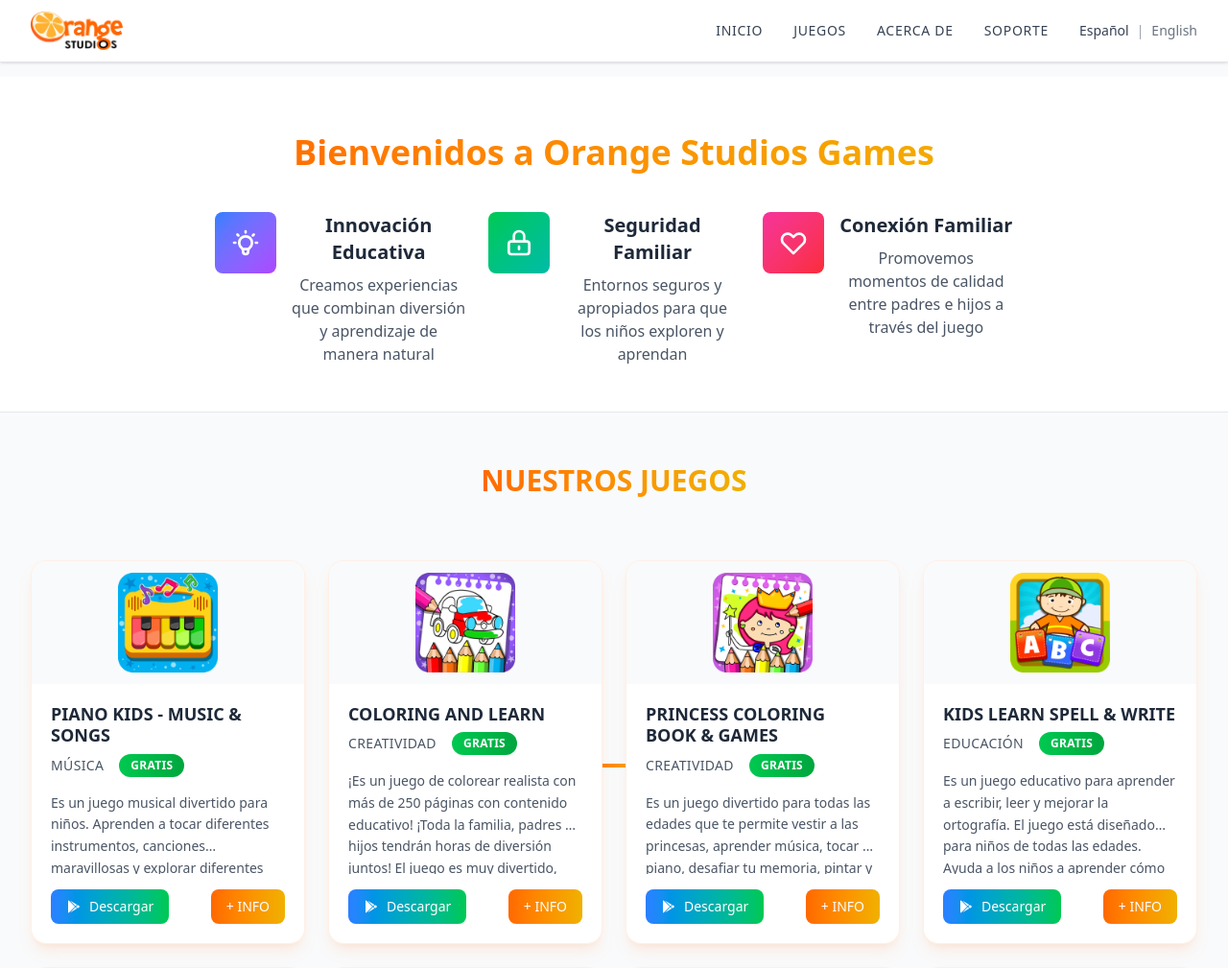
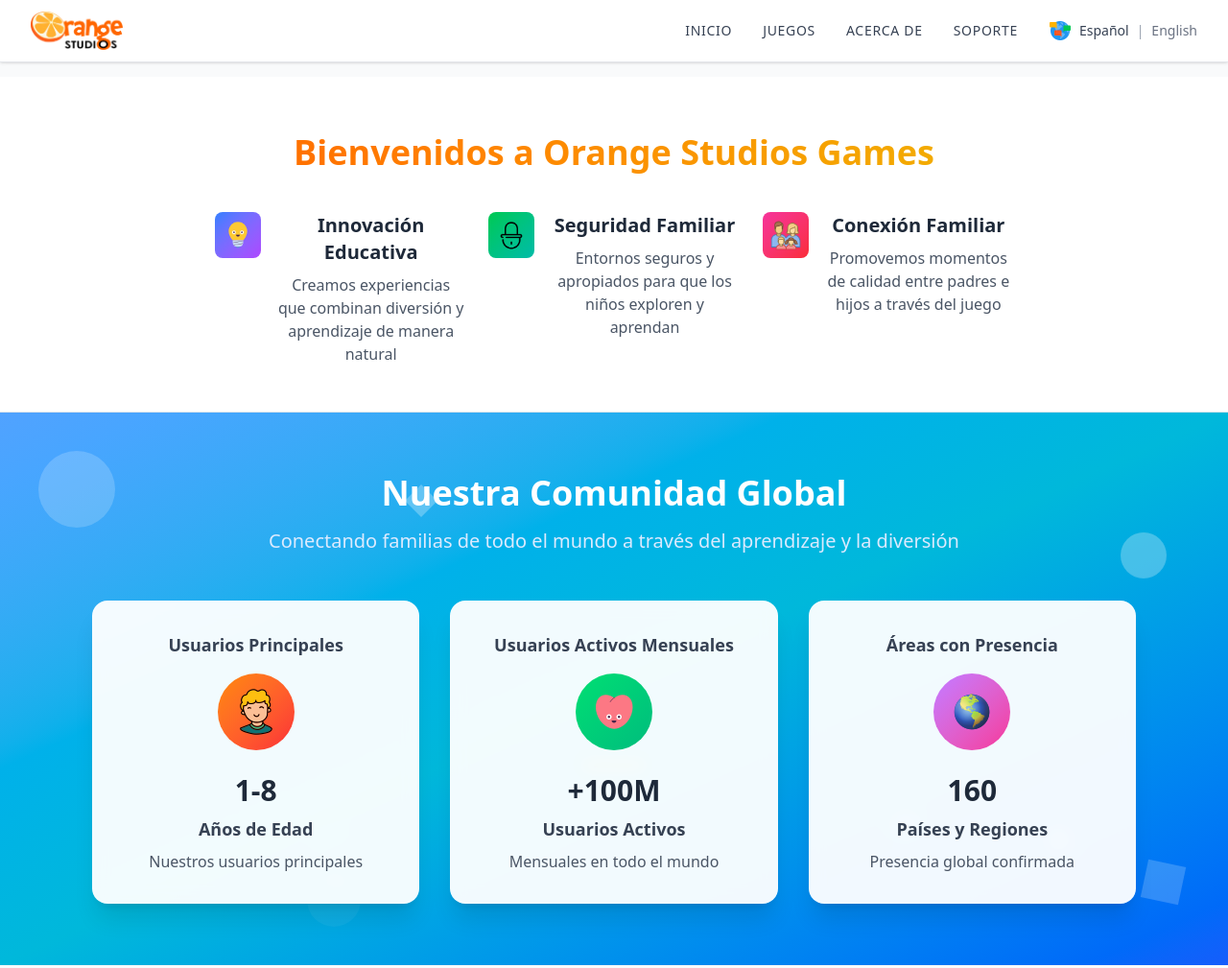
Before and after one commit to FrancoGaggero/Orange-Studio-Games, an Astro site: page / in a window 1280 px wide. Shown: the top 1009 px of the page at 96% size. Built offline with nearby package versions, Linux system fonts and the light colour scheme; Astro itself is replaced by a stand-in of ours.

Commit message:
Nuevos icons y mejoras de comportamiento de la Interfaz

```diff
--- a/src/components/Footer.astro
+++ b/src/components/Footer.astro
@@ -3,7 +3,7 @@
 const currentYear = new Date().getFullYear();
 ---
 
-<footer class="bg-gray-800 text-white py-6 mt-8 border-t border-gray-200">
+<footer class="bg-gray-800 text-white py-6 border-t border-gray-200">
   <div class="max-w-screen-xl mx-auto flex flex-col md:flex-row justify-between items-center px-8 gap-4 text-center md:text-left">
     <p class="text-gray-300 text-sm"
        data-es-template="© YEAR Orange Studios Games - Todos los derechos reservados."
--- a/src/components/Navigation.astro
+++ b/src/components/Navigation.astro
@@ -13,6 +13,7 @@
       <a href="/about" class="nav-link text-gray-700 hover:text-orange-500 font-medium text-sm tracking-wider transition-colors duration-300" data-es="ACERCA DE" data-en="ABOUT US">ACERCA DE</a>
       <a href="/support" class="nav-link text-gray-700 hover:text-orange-500 font-medium text-sm tracking-wider transition-colors duration-300" data-es="SOPORTE" data-en="SUPPORT">SOPORTE</a>
       <div class="flex items-center gap-2 text-sm">
+        <img src="/images/language.png" alt="English" class="w-6 h-6" />
         <button id="lang-es" class="language-btn text-gray-700 font-medium hover:text-orange-500 transition-colors">Español</button>
         <span class="text-gray-400">|</span>
         <button id="lang-en" class="language-btn text-gray-500 hover:text-orange-500 transition-colors">English</button>
--- a/src/components/Welcome.astro
+++ b/src/components/Welcome.astro
@@ -15,10 +15,8 @@
       </h1>
       <div class="grid grid-cols-1 md:grid-cols-3 gap-6 mt-6">
                 <div class="flex items-start gap-4">
-                  <div class="w-16 h-16 bg-gradient-to-br from-blue-500 to-purple-500 rounded-lg flex items-center justify-center flex-shrink-0 transform hover:rotate-12 transition-transform duration-300">
-                    <svg class="w-8 h-8 text-white" fill="none" stroke="currentColor" viewBox="0 0 24 24">
-                      <path stroke-linecap="round" stroke-linejoin="round" stroke-width="2" d="M9.663 17h4.673M12 3v1m6.364 1.636l-.707.707M21 12h-1M4 12H3m3.343-5.657l-.707-.707m2.828 9.9a5 5 0 117.072 0l-.548.547A3.374 3.374 0 0014 18.469V19a2 2 0 11-4 0v-.531c0-.895-.356-1.754-.988-2.386l-.548-.547z"/>
-                    </svg>
+                  <div class="w-12 h-12 bg-gradient-to-br from-blue-500 to-purple-500 rounded-lg flex items-center justify-center flex-shrink-0 transform hover:rotate-12 transition-transform duration-300">
+                    <img src="/images/light.png" alt="innovation" class="w-8 h-8" />
                   </div>
                   <div>
                     <h3 class="text-xl font-semibold text-gray-800 mb-2" data-es="Innovación Educativa" data-en="Educational Innovation">Innovación Educativa</h3>
@@ -26,10 +24,8 @@
                   </div>
                 </div>
                 <div class="flex items-start gap-4">
-                  <div class="w-16 h-16 bg-gradient-to-br from-green-500 to-teal-500 rounded-lg flex items-center justify-center flex-shrink-0 transform hover:rotate-12 transition-transform duration-300">
-                    <svg class="w-8 h-8 text-white" fill="none" stroke="currentColor" viewBox="0 0 24 24">
-                      <path stroke-linecap="round" stroke-linejoin="round" stroke-width="2" d="M12 15v2m-6 4h12a2 2 0 002-2v-6a2 2 0 00-2-2H6a2 2 0 00-2 2v6a2 2 0 002 2zm10-10V7a4 4 0 00-8 0v4h8z"/>
-                    </svg>
+                  <div class="w-12 h-12 bg-gradient-to-br from-green-500 to-teal-500 rounded-lg flex items-center justify-center flex-shrink-0 transform hover:rotate-12 transition-transform duration-300">
+                    <img src="/images/lock1.png" alt="security" class="w-8 h-8" />
                   </div>
                   <div>
                     <h3 class="text-xl font-semibold text-gray-800 mb-2" data-es="Seguridad Familiar" data-en="Family Safety">Seguridad Familiar</h3>
@@ -37,10 +33,8 @@
                   </div>
                 </div>
                 <div class="flex items-start gap-4">
-                  <div class="w-16 h-16 bg-gradient-to-br from-pink-500 to-red-500 rounded-lg flex items-center justify-center flex-shrink-0 transform hover:rotate-12 transition-transform duration-300">
-                    <svg class="w-8 h-8 text-white" fill="none" stroke="currentColor" viewBox="0 0 24 24">
-                      <path stroke-linecap="round" stroke-linejoin="round" stroke-width="2" d="M4.318 6.318a4.5 4.5 0 000 6.364L12 20.364l7.682-7.682a4.5 4.5 0 00-6.364-6.364L12 7.636l-1.318-1.318a4.5 4.5 0 00-6.364 0z"/>
-                    </svg>
+                  <div class="w-12 h-12 bg-gradient-to-br from-pink-500 to-red-500 rounded-lg flex items-center justify-center flex-shrink-0 transform hover:rotate-12 transition-transform duration-300">
+                    <img src="/images/family1.png" alt="family" class="w-8 h-8" />
                   </div>
                   <div>
                     <h3 class="text-xl font-semibold text-gray-800 mb-2" data-es="Conexión Familiar" data-en="Family Connection">Conexión Familiar</h3>
@@ -48,6 +42,78 @@
                   </div>
                 </div>
               </div>
+    </div>
+  </section>
+  <!--PARTE NUEVA -->
+  <!-- Statistics Section -->
+  <section class="py-16 bg-gradient-to-br from-blue-400 via-cyan-500 to-blue-600 relative overflow-hidden">
+    <!-- Elementos flotantes decorativos -->
+    <div class="absolute inset-0 pointer-events-none">
+      <!-- Círculos flotantes -->
+      <div class="absolute top-10 left-10 w-20 h-20 bg-white/10 rounded-full animate-pulse"></div>
+      <div class="absolute top-32 right-16 w-12 h-12 bg-white/15 rounded-full animate-bounce" style="animation-delay: 0.5s"></div>
+      <div class="absolute bottom-20 left-1/4 w-16 h-16 bg-white/10 rounded-full animate-pulse" style="animation-delay: 1s"></div>
+      <div class="absolute bottom-32 right-1/4 w-8 h-8 bg-white/20 rounded-full animate-bounce" style="animation-delay: 1.5s"></div>
+      <div class="absolute bottom-28 right-1/8 w-8 h-8 bg-white/20 rounded-full animate-bounce" style="animation-delay: 1.5s"></div>
+      <div class="absolute bottom-10 left-1/4 w-14 h-14 bg-white/10 rounded-full animate-pulse" style="animation-delay: 1s"></div>
+      <!-- Líneas diagonales -->
+    <div class="absolute top-20 left-1/3 w-6 h-6 bg-white/15 rotate-45 animate-pulse" style="animation-delay: 2s"></div>
+    <div class="absolute bottom-16 right-12 w-10 h-10 bg-white/10 rotate-12 animate-bounce" style="animation-delay: 2.5s"></div>
+      <!-- mas formas -->
+      <div class="absolute top-0 left-0 w-full h-full pointer-events-none">
+      <div class="absolute top-10 left-10 w-20 h-20 bg-white/10 rounded-full animate-pulse"></div>
+      <div class="absolute top-32 right-16 w-12 h-12 bg-white/15 rounded-full animate-bounce" style="animation-delay: 0.5s"></div>
+
+    </div>
+      <!-- Formas geométricas -->
+      <div class="absolute top-20 left-1/3 w-6 h-6 bg-white/15 rotate-45 animate-pulse" style="animation-delay: 2s"></div>
+      <div class="absolute bottom-16 right-12 w-10 h-10 bg-white/10 rotate-12 animate-bounce" style="animation-delay: 2.5s"></div>
+    </div>
+
+    <div class="max-w-6xl mx-auto px-8 relative z-10">
+      <div class="text-center mb-12">
+        <h2 class="text-4xl font-bold text-white mb-4" data-es="Nuestra Comunidad Global" data-en="Our Global Community">
+          Nuestra Comunidad Global
+        </h2>
+        <p class="text-xl text-blue-100 max-w-3xl mx-auto" data-es="Conectando familias de todo el mundo a través del aprendizaje y la diversión" data-en="Connecting families worldwide through learning and fun">
+          Conectando familias de todo el mundo a través del aprendizaje y la diversión
+        </p>
+      </div>
+
+      <div class="grid grid-cols-1 md:grid-cols-3 gap-8">
+        <!-- Card 1: Usuarios Principales -->
+        <div class="bg-white/95 backdrop-blur-sm rounded-2xl p-8 text-center transform hover:scale-105 transition-all duration-300 shadow-xl hover:shadow-2xl">
+          <h4 class="text-lg font-semibold text-gray-700 mb-4" data-es="Usuarios Principales" data-en="Main Users">Usuarios Principales</h4>
+          <div class="w-20 h-20 bg-gradient-to-br from-orange-400 to-red-500 rounded-full flex items-center justify-center mx-auto mb-6 ">
+            <img src="/images/kid.png" alt="kid">
+          </div>
+          <h3 class="text-3xl font-bold text-gray-800 mb-2">1-8</h3>
+          <p class="text-lg font-semibold text-gray-700 mb-2" data-es="Años de Edad" data-en="Years Old">Años de Edad</p>
+          <p class="text-gray-600" data-es="Nuestros usuarios principales" data-en="Our main users">Nuestros usuarios principales</p>
+        </div>
+
+        <!-- Card 2: Usuarios Activos Mensuales -->
+        <div class="bg-white/95 backdrop-blur-sm rounded-2xl p-8 text-center transform hover:scale-105 transition-all duration-300 shadow-xl hover:shadow-2xl">
+          <h4 class="text-lg font-semibold text-gray-700 mb-4" data-es="Usuarios Activos Mensuales" data-en="Monthly Active Users">Usuarios Activos Mensuales</h4>
+          <div class="w-20 h-20 bg-gradient-to-br from-green-400 to-emerald-500 rounded-full flex items-center justify-center mx-auto mb-6">
+            <img src="/images/heart.png" alt="heart" />
+          </div>
+          <h3 class="text-3xl font-bold text-gray-800 mb-2">+100M</h3>
+          <p class="text-lg font-semibold text-gray-700 mb-2" data-es="Usuarios Activos" data-en="Active Users">Usuarios Activos</p>
+          <p class="text-gray-600" data-es="Mensuales en todo el mundo" data-en="Monthly worldwide">Mensuales en todo el mundo</p>
+        </div>
+
+        <!-- Card 3: Presencia Global -->
+        <div class="bg-white/95 backdrop-blur-sm rounded-2xl p-8 text-center transform hover:scale-105 transition-all duration-300 shadow-xl hover:shadow-2xl">
+          <h4 class="text-lg font-semibold text-gray-700 mb-4" data-es="Áreas con Presencia" data-en="Areas with Presence">Áreas con Presencia</h4>
+          <div class="w-20 h-20 bg-gradient-to-br from-purple-400 to-pink-500 rounded-full flex items-center justify-center mx-auto mb-6 ">
+           <img src="/images/world.png" alt="world">
+          </div>
+          <h3 class="text-3xl font-bold text-gray-800 mb-2">160</h3>
+          <p class="text-lg font-semibold text-gray-700 mb-2" data-es="Países y Regiones" data-en="Countries & Regions">Países y Regiones</p>
+          <p class="text-gray-600" data-es="Presencia global confirmada" data-en="Confirmed global presence">Presencia global confirmada</p>
+        </div>
+      </div>
     </div>
   </section>
 
@@ -209,15 +275,13 @@
     </div>
   </section>
 
-  <!-- CTA Section -->
+  <!-- MORE INFO + HELP -->
   <section class="py-16 bg-gradient-to-br from-orange-500 to-yellow-500">
     <div class="max-w-4xl mx-auto px-8 text-center">
       <div class="bg-white rounded-2xl p-8 shadow-2xl transform hover:scale-105 transition-transform duration-300">
         <div class="flex items-center justify-center mb-6">
-          <div class="w-16 h-16 bg-gradient-to-br from-orange-500 to-yellow-500 rounded-full flex items-center justify-center animate-pulse">
-            <svg class="w-8 h-8 text-white" fill="none" stroke="currentColor" viewBox="0 0 24 24">
-              <path stroke-linecap="round" stroke-linejoin="round" stroke-width="2" d="M17 20h5v-2a3 3 0 00-5.356-1.857M17 20H7m10 0v-2c0-.656-.126-1.283-.356-1.857M7 20H2v-2a3 3 0 015.356-1.857M7 20v-2c0-.656.126-1.283.356-1.857m0 0a5.002 5.002 0 019.288 0M15 7a3 3 0 11-6 0 3 3 0 016 0zm6 3a2 2 0 11-4 0 2 2 0 014 0zM7 10a2 2 0 11-4 0 2 2 0 014 0z"/>
-            </svg>
+          <div class="w-16 h-16 bg-gradient-to-br from-orange-500 to-yellow-500 rounded-full flex items-center justify-center ">
+            <img src="/images/community.png" alt="community" class="w-10 h-10"/>
           </div>
         </div>
         <h2 class="text-3xl font-bold text-gray-800 mb-4" data-es="¿Quieres conocer más sobre nosotros?" data-en="Want to know more about us?">¿Quieres conocer más sobre nosotros?</h2>
@@ -232,9 +296,7 @@
             <span data-es="Conocer Más" data-en="Learn More">Conocer Más</span>
           </a>
           <a href="/support" class="inline-flex items-center gap-2 bg-white border-2 border-orange-500 text-orange-500 px-8 py-4 rounded-full text-lg font-semibold hover:bg-orange-500 hover:text-white transform hover:scale-105 transition-all duration-300">
-            <svg class="w-6 h-6" fill="none" stroke="currentColor" viewBox="0 0 24 24">
-              <path stroke-linecap="round" stroke-linejoin="round" stroke-width="2" d="M18.364 5.636l-3.536 3.536m0 5.656l3.536 3.536M9.172 9.172L5.636 5.636m3.536 9.192L5.636 18.364M21 12a9 9 0 11-18 0 9 9 0 0118 0zm-5 0a4 4 0 11-8 0 4 4 0 018 0z"/>
-            </svg>
+           <img src="/images/support1.png" alt="support" class="w-6 h-6"/>
             <span data-es="Obtener Soporte" data-en="Get Support">Obtener Soporte</span>
           </a>
         </div>
--- a/src/pages/support.astro
+++ b/src/pages/support.astro
@@ -13,9 +13,7 @@
       <div class="max-w-6xl mx-auto px-8">
         <div class="text-center mb-12">
           <div class="inline-flex items-center justify-center w-20 h-20 bg-gradient-to-br from-blue-500 to-purple-500 rounded-full mb-6 animate-bounce">
-            <svg class="w-10 h-10 text-white" fill="none" stroke="currentColor" viewBox="0 0 24 24">
-              <path stroke-linecap="round" stroke-linejoin="round" stroke-width="2" d="M18.364 5.636l-3.536 3.536m0 5.656l3.536 3.536M9.172 9.172L5.636 5.636m3.536 9.192L5.636 18.364M21 12a9 9 0 11-18 0 9 9 0 0118 0zm-5 0a4 4 0 11-8 0 4 4 0 018 0z"/>
-            </svg>
+          <img src="/images/support1.png" alt="support" class="w-10 h-10"/>
           </div>
           <h1 class="text-5xl font-bold bg-gradient-to-r from-blue-500 to-purple-500 bg-clip-text text-transparent mb-6 leading-tight py-2" data-es="Centro de Soporte" data-en="Support Center">
             Centro de Soporte
```
Also changed, not shown: src/pages/about.astro (+4 -7 lines), public/images/community.png (added), public/images/family1.png (added), public/images/game.png (added), public/images/game1.png (added), public/images/game2.png (added), public/images/heart.png (added), public/images/kid.png (added), public/images/language.png (added), public/images/light.png (added), public/images/lock1.png (added), public/images/support1.png (added), public/images/support2.png (added), public/images/world.png (added).
